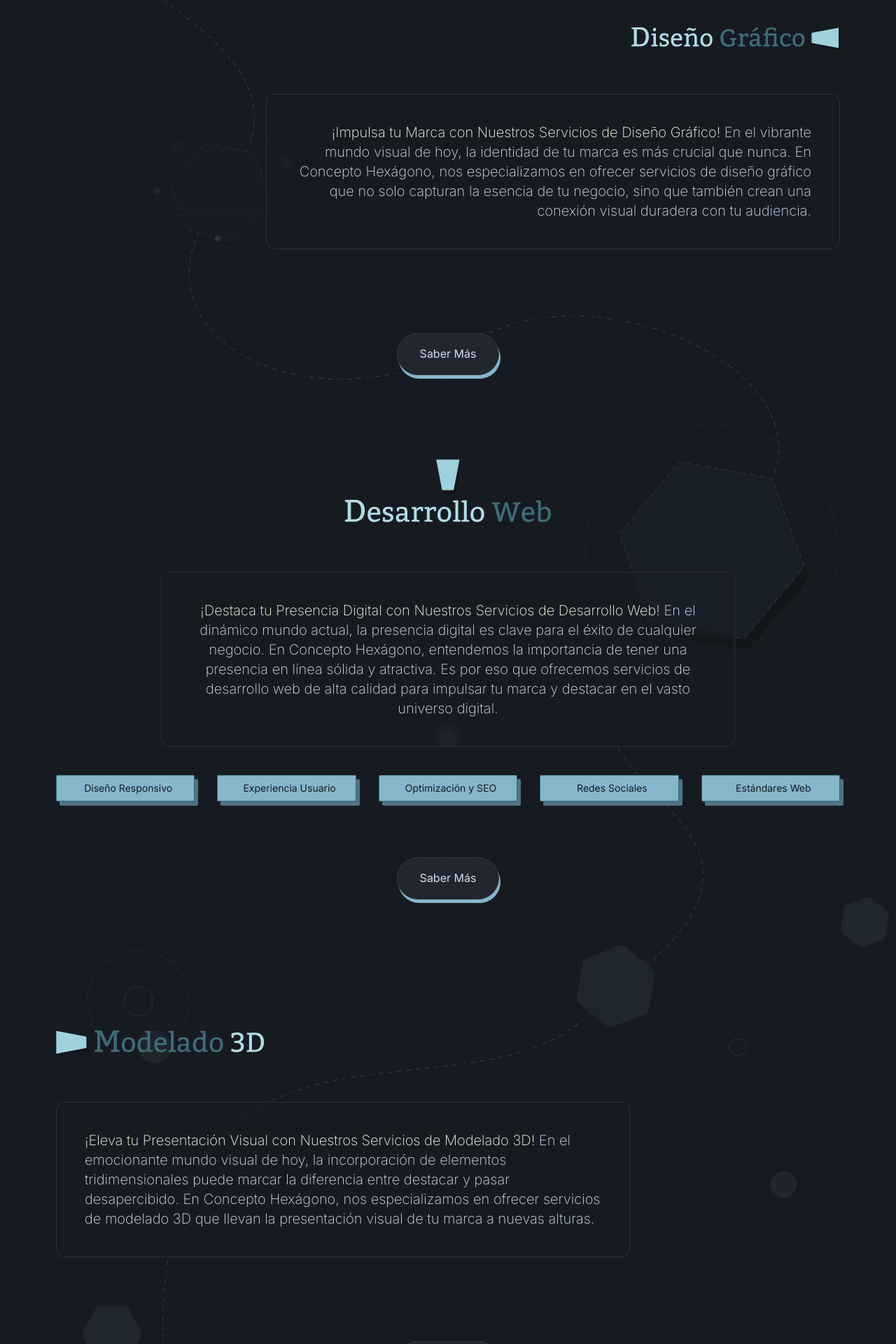
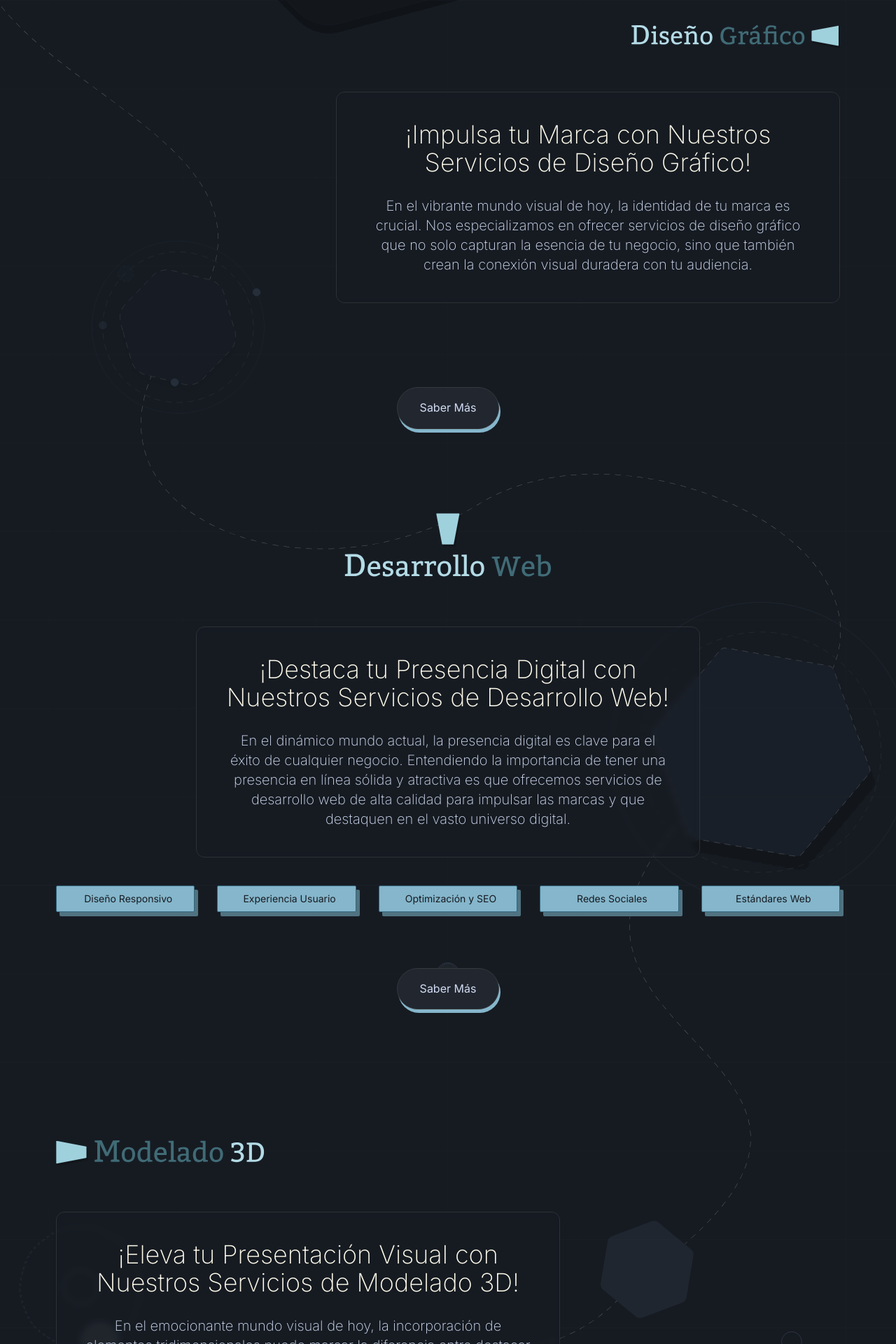
Before and after one commit to GRAMAPHENIA/hexagono, a Next.js app: page / in a window 1280 px wide. Shown: the part 759-2679 px from the top of the page at 70% size. Built offline with nearby package versions, Linux system fonts and the light colour scheme.

Commit message:
new-tech

```diff
--- a/src/app/globals.css
+++ b/src/app/globals.css
@@ -33,6 +33,7 @@ html {
   align-content: center;
   line-height: 1.6;
   color: white;
+  scroll-behavior: smooth;
 }
 
 /* 🔴 🧩 SCROLL 🧩 */
--- a/src/app/page.jsx
+++ b/src/app/page.jsx
@@ -4,6 +4,7 @@ import Navbar from "@/components/Navbar.jsx";
 import Header from "@/components/Header.jsx";
 import Cards from "@/components/Cards.jsx";
 import Servicios from "@/components/Servicios.jsx";
+
 
 const Home = () => {
   return (
--- a/src/components/DesarrolloWeb.jsx
+++ b/src/components/DesarrolloWeb.jsx
@@ -30,16 +30,18 @@ const DesarrolloWeb = () => {
             height={100}
             className="py-10"
           />
-          <p className="text-[var(--font-light)] text-xl font-extralight text-center max-w-[820px] pb-10 border border-[var(--button-dark)] p-10 rounded-xl bg-[rgba(255, 255, 255, 0.1)] backdrop-blur-sm">
-            <span className="text-amber-50">
+          <p className="text-[var(--font-light)] text-xl font-extralight text-center max-w-[720px] pb-10 border border-[var(--button-dark)]  p-10 rounded-xl bg-[rgba(255, 255, 255, 0.1)] backdrop-blur-sm">
+            <span className="text-amber-50 text-4xl">
               ¡Destaca tu Presencia Digital con Nuestros Servicios de Desarrollo
               Web!
             </span>{" "}
+            <br />
+            <br />
             En el dinámico mundo actual, la presencia digital es clave para el
-            éxito de cualquier negocio. En Concepto Hexágono, entendemos la
-            importancia de tener una presencia en línea sólida y atractiva. Es
-            por eso que ofrecemos servicios de desarrollo web de alta calidad
-            para impulsar tu marca y destacar en el vasto universo digital.
+            éxito de cualquier negocio. Entendiendo la importancia de tener una
+            presencia en línea sólida y atractiva es que ofrecemos servicios de
+            desarrollo web de alta calidad para impulsar las marcas y que destaquen en
+            el vasto universo digital.
           </p>
         </figure>
         <section className="grid lg:grid-cols-5 justify-center gap-8 pt-10">
--- a/src/components/Grafico.jsx
+++ b/src/components/Grafico.jsx
@@ -12,15 +12,16 @@ const Grafico = () => {
             height={200}
             className="py-10"
           />
-          <p className="text-[var(--font-light)] text-xl font-extralight text-right max-w-[820px] pb-10 border border-[var(--button-dark)]  p-10 rounded-xl bg-[rgba(255, 255, 255, 0.1)] backdrop-blur-sm">
-            <span className="text-amber-50">
+          <p className="text-[var(--font-light)] text-xl font-extralight text-center max-w-[720px] pb-10 border border-[var(--button-dark)]  p-10 rounded-xl bg-[rgba(255, 255, 255, 0.1)] backdrop-blur-sm">
+            <span className="text-amber-50 text-4xl">
               ¡Impulsa tu Marca con Nuestros Servicios de Diseño Gráfico!
             </span>{" "}
-            En el vibrante mundo visual de hoy, la identidad de tu marca es más
-            crucial que nunca. En Concepto Hexágono, nos especializamos en
-            ofrecer servicios de diseño gráfico que no solo capturan la esencia
-            de tu negocio, sino que también crean una conexión visual duradera
-            con tu audiencia.
+            <br />
+            <br />
+            En el vibrante mundo visual de hoy, la identidad de tu marca es
+            crucial. Nos especializamos en ofrecer servicios de diseño gráfico
+            que no solo capturan la esencia de tu negocio, sino que también
+            crean la conexión visual duradera con tu audiencia.
           </p>
         </figure>
         <div className="flex justify-center my-20">
--- a/src/components/Modelado3D.jsx
+++ b/src/components/Modelado3D.jsx
@@ -12,11 +12,13 @@ const Modelado3D = () => {
             height={200}
             className="py-10"
           />
-          <p className="text-[var(--font-light)] text-xl font-extralight text-left max-w-[820px] pb-10 border border-[var(--button-dark)]  p-10 rounded-xl bg-[rgba(255, 255, 255, 0.1)] backdrop-blur-sm">
-            <span className="text-amber-50">
+          <p className="text-[var(--font-light)] text-xl font-extralight text-center max-w-[720px] pb-10 border border-[var(--button-dark)]  p-10 rounded-xl bg-[rgba(255, 255, 255, 0.1)] backdrop-blur-sm">
+            <span className="text-amber-50 text-4xl">
               ¡Eleva tu Presentación Visual con Nuestros Servicios de Modelado
               3D!
             </span>{" "}
+            <br />
+            <br />
             En el emocionante mundo visual de hoy, la incorporación de elementos
             tridimensionales puede marcar la diferencia entre destacar y pasar
             desapercibido. En Concepto Hexágono, nos especializamos en ofrecer
--- a/src/components/Navbar.jsx
+++ b/src/components/Navbar.jsx
@@ -4,15 +4,15 @@ const Navbar = () => {
   return (
     <>
       <nav className="col-span-6 p-12">
-        <ul className="flex justify-between">
-          <li className="">
+        <ul className="flex justify-end">
+          {/* <li className="">
             <Image
               src="/logo.svg"
               alt="Picture of the author"
               width={45}
               height={45}
             />
-          </li>
+          </li> */}
           <li className="space-x-4 flex flex-row align-middle">
             <button className="text-[var(--button-dark)] hidden lg:block bg-[var(--font-semi-light)] px-4 py-2 rounded-full sombra border border-[var(--card-light)]">
               presupuestos
--- a/src/components/Servicios.jsx
+++ b/src/components/Servicios.jsx
@@ -3,6 +3,7 @@ import Image from "next/image";
 import Grafico from "@/components/Grafico.jsx";
 import DesarrolloWeb from "@/components/DesarrolloWeb.jsx";
 import Modelado3D from "@/components/Modelado3D.jsx";
+import Tecnologias from "@/components/Tecnologias.jsx";
 
 const Servicios = () => {
   return (
@@ -11,6 +12,7 @@ const Servicios = () => {
         <Grafico />
         <DesarrolloWeb />
         <Modelado3D />
+        <Tecnologias />
       </section>
     </>
   );
--- /dev/null
+++ b/src/components/Tecnologias.jsx
@@ -0,0 +1,69 @@
+import Image from "next/image";
+
+const Tecnologias = () => {
+  const metodos = [
+    {
+      titulo: "html",
+    },
+    {
+      titulo: "css",
+    },
+    {
+      titulo: "js",
+    },
+    {
+      titulo: "react",
+    },
+    {
+      titulo: "nextjs",
+    },
+    {
+      titulo: "tailwind",
+    },
+  ];
+
+  return (
+    <>
+      <section className="my-20">
+        <figure className="flex flex-col items-center">
+          <Image
+            src="/titulos/tecnologias.svg"
+            alt="Imagen para la sección que destaca el desarrollo tecnologías"
+            width={300}
+            height={100}
+            className="py-10"
+          />
+          <p className="text-[var(--font-light)] text-xl font-extralight text-center max-w-[720px] pb-10 border border-[var(--button-dark)]  p-10 rounded-xl bg-[rgba(255, 255, 255, 0.1)] backdrop-blur-sm">
+            <span className="text-amber-50 text-4xl">
+              ¡Moderniza tu Espacio Virtual con Nuestro Estilo Tecnológico!
+            </span>{" "}
+            <br />
+            <br />
+            Utilizando herramientas avanzadas de desarrollo, creamos
+            experiencias web modernas, optimizadas y dinámicas, fusionando
+            diseño elegante con funcionalidad eficiente, elevando así la calidad
+            y velocidad de nuestras páginas para ofrecer una navegación
+            cautivadora y fluida.
+          </p>
+        </figure>
+      </section>
+      <section className="grid lg:grid-cols-6 mx-auto justify-center items-center gap-8 pt-10">
+        {metodos.map(({ titulo }, index) => (
+          <div
+            className="text-[var(--font-semi-light)] w-full col-span-1 flex justify-center items-center bg-[var(--dark)] p-2 py-2 rounded-full sombra-completa border border-[var(--border-card-dark)]"
+            key={index}
+          >
+            <h1 className="text-sm">{titulo}</h1>
+          </div>
+        ))}
+        <div className="flex justify-center my-20 col-span-6">
+          <button className="flex justify-center items-center text-[var(--font-light)] bg-[var(--gradient-end)] px-8 py-4 rounded-full sombra-light border border-[var(--card-light)]">
+            Saber Más
+          </button>
+        </div>
+      </section>
+    </>
+  );
+};
+
+export default Tecnologias;
```
Also changed, not shown: public/titulos/tecnologias.svg (added).
